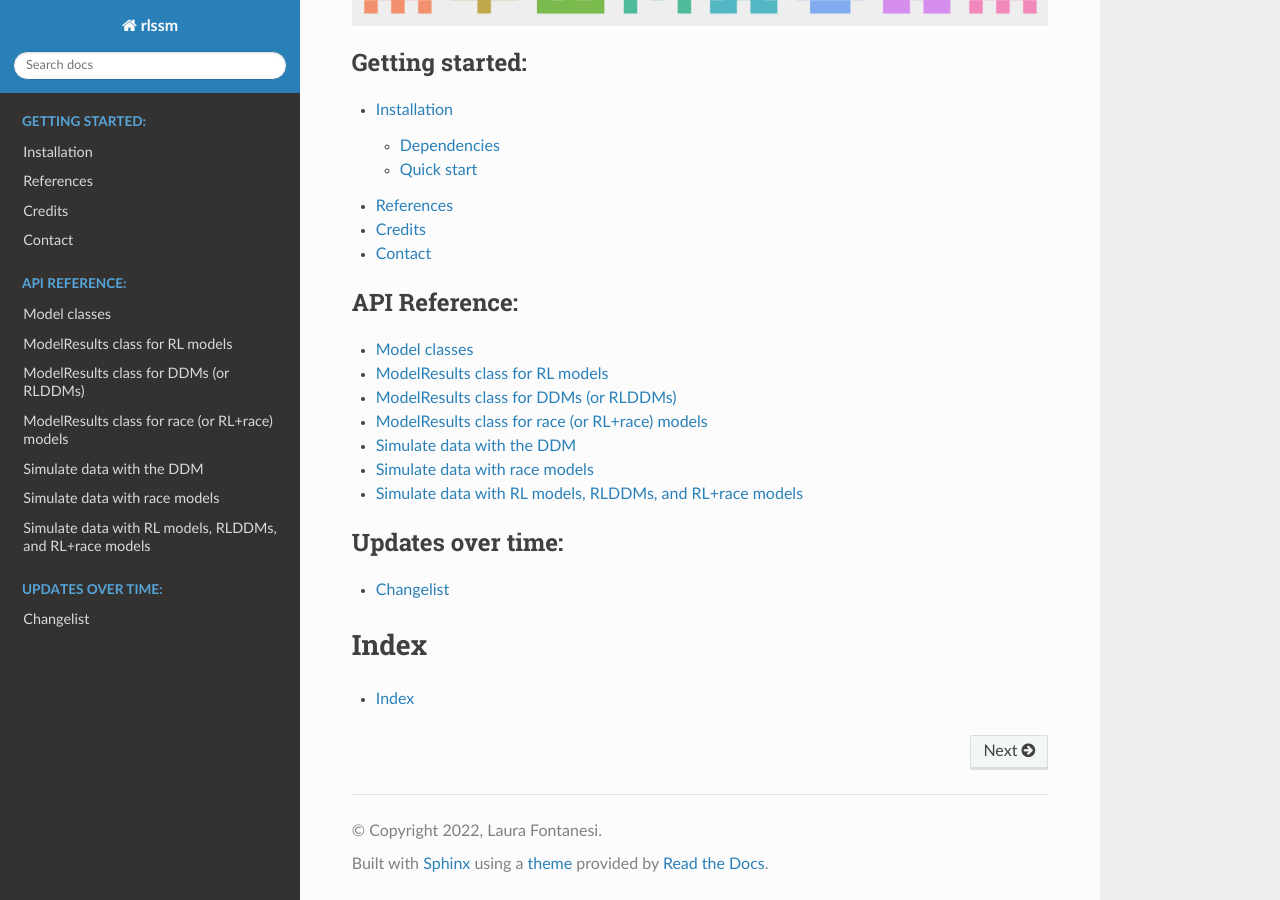
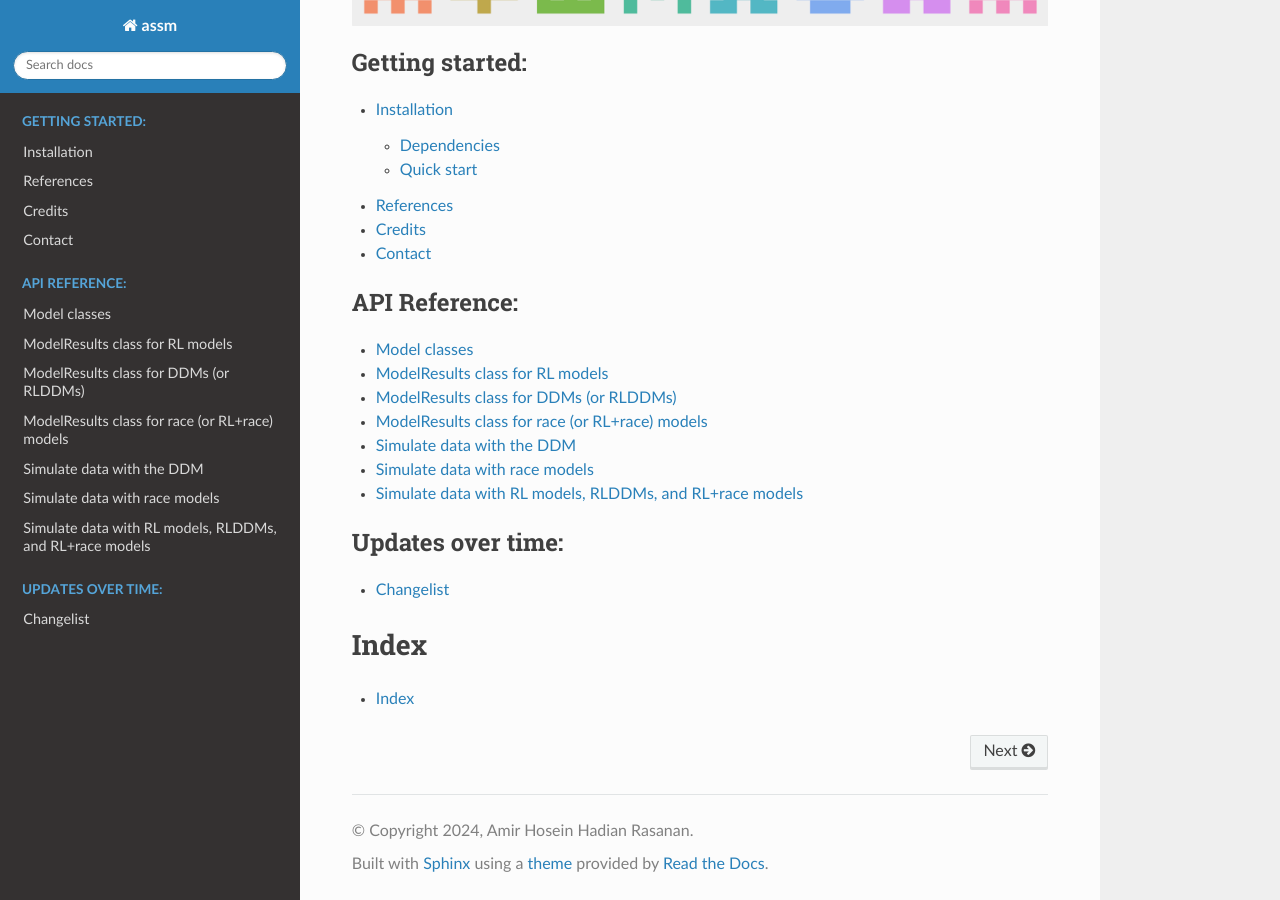
Before and after one commit to AmirHoseinHadian/assm, a Sphinx documentation site: the page built from docs/index.rst, in a window 1280 px wide and 900 px high, scrolled down 506 px. Built offline with Sphinx 7.4.7 and the Read the Docs theme 2.0.0, drawn with Linux system fonts in a browser that asks for light colours; pages that are not in the unit, such as notebooks, are missing from menus; the version number could not be read and is left out.

Commit message:
update config and version

```diff
--- a/assm/version.py
+++ b/assm/version.py
@@ -3,8 +3,8 @@ from os.path import join as pjoin
 
 # Format expected by setup.py and doc/source/conf.py: string of form "X.Y.Z"
 _version_major = 0
-_version_minor = 1
-_version_micro = 2  # use '' for first of series, number for 1 and above
+_version_minor = 0
+_version_micro = 0  # use '' for first of series, number for 1 and above
 _version_extra = 'alpha'  # Uncomment this for full releases
 
 # Construct full version string from these.
--- a/docs/conf.py
+++ b/docs/conf.py
@@ -1,4 +1,4 @@
-import rlssm.version
+import assm.version
 
 # Configuration file for the Sphinx documentation builder.
 #
@@ -19,13 +19,13 @@ import rlssm.version
 
 # -- Project information -----------------------------------------------------
 
-project = 'rlssm'
-copyright = '2022, Laura Fontanesi'
+project = 'assm'
+copyright = '2024, Amir Hosein Hadian Rasanan'
 author = 'Laura Fontanesi'
-# authors = "Laura Fontanesi, Amir Hosein Hadian Rasanan, Andrei Birgovan and Pr. Dr. Jörg Rieskamp"
+# authors = "Amir Hosein Hadian Rasanan and Pr. Dr. Jörg Rieskamp"
 
 # The full version, including alpha/beta/rc tags
-release = __version__ = rlssm.version.__version__
+release = __version__ = assm.version.__version__
 
 # -- General configuration ---------------------------------------------------
 
```
Also changed, not shown: 2 other files.
